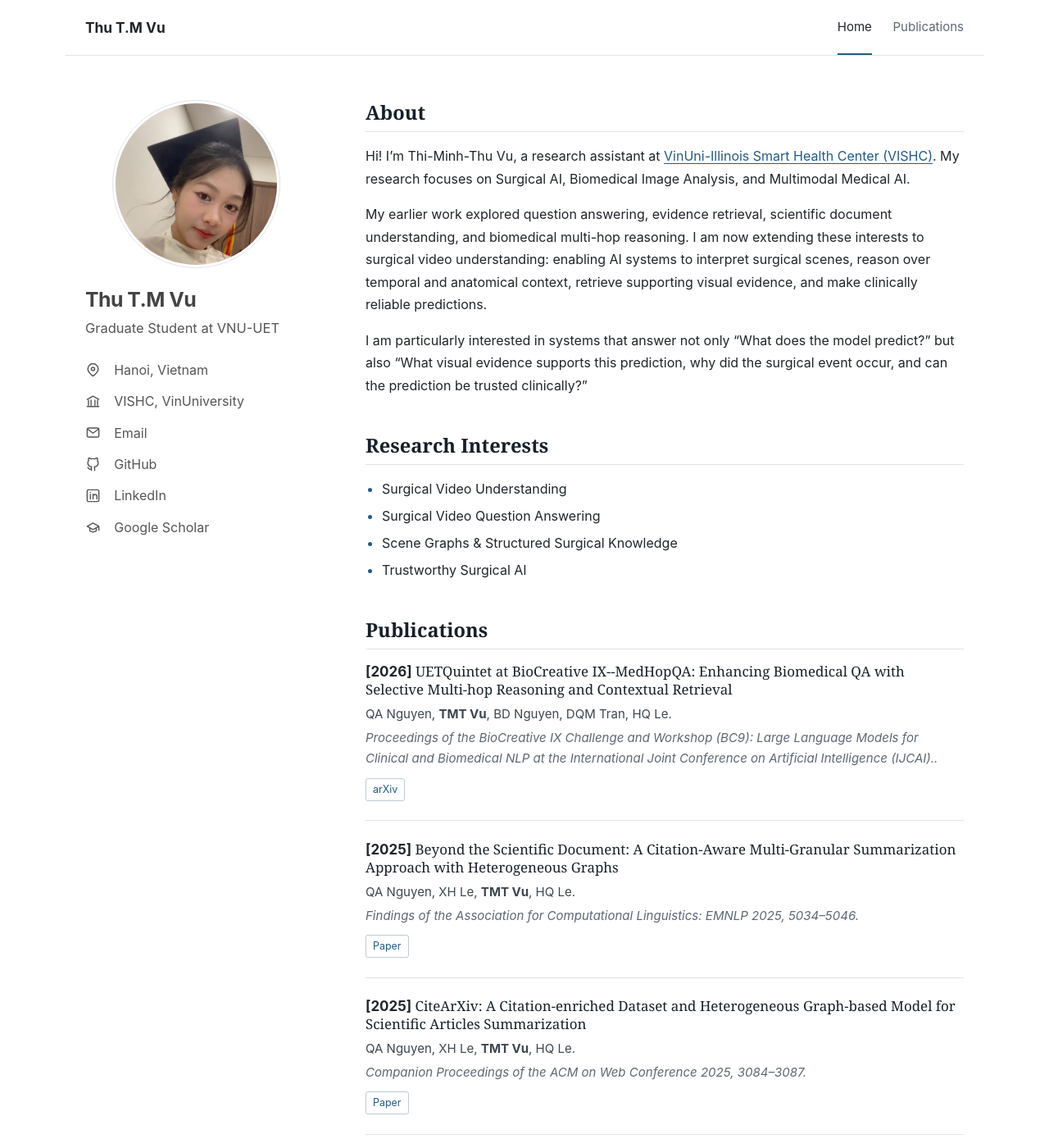
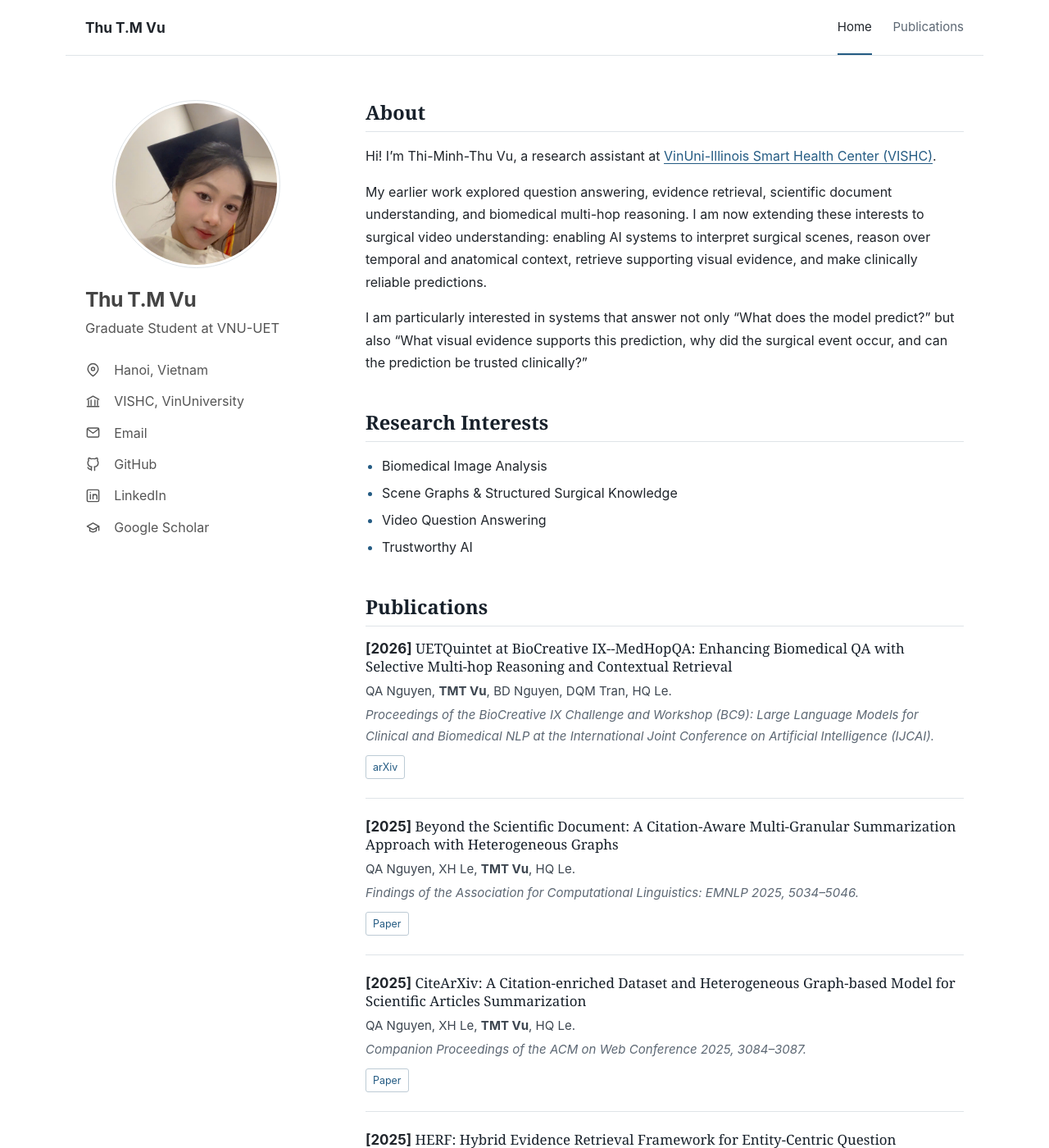
Before and after one commit to ThiMinhThuVu/ThiMinhThuVu.github.io, a Jekyll site: the page built from index.md, in a window 1280 px wide and 1400 px high. Shown: the whole window at 82% size. Built offline with Jekyll 4.4.1, drawn with Linux system fonts in a browser that asks for light colours.

Commit message:
Update About research interests and publication venue

```diff
--- a/_data/publications.yml
+++ b/_data/publications.yml
@@ -2,7 +2,7 @@
   title: "UETQuintet at BioCreative IX--MedHopQA: Enhancing Biomedical QA with Selective Multi-hop Reasoning and Contextual Retrieval"
   authors_before: "QA Nguyen, "
   authors_after: ", BD Nguyen, DQM Tran, HQ Le"
-  venue: "Proceedings of the BioCreative IX Challenge and Workshop (BC9): Large Language Models for Clinical and Biomedical NLP at the International Joint Conference on Artificial Intelligence (IJCAI)."
+  venue: "Proceedings of the BioCreative IX Challenge and Workshop (BC9): Large Language Models for Clinical and Biomedical NLP at the International Joint Conference on Artificial Intelligence (IJCAI)"
   arxiv: "https://arxiv.org/abs/2601.06974"
   paper: ""
   code: ""
--- a/index.md
+++ b/index.md
@@ -6,7 +6,7 @@ permalink: /
 
 ## About
 
-Hi! I’m Thi-Minh-Thu Vu, a research assistant at [VinUni-Illinois Smart Health Center (VISHC)](https://smarthealth.vinuni.edu.vn/). My research focuses on Surgical AI, Biomedical Image Analysis, and Multimodal Medical AI.
+Hi! I’m Thi-Minh-Thu Vu, a research assistant at [VinUni-Illinois Smart Health Center (VISHC)](https://smarthealth.vinuni.edu.vn/).
 
 My earlier work explored question answering, evidence retrieval, scientific document understanding, and biomedical multi-hop reasoning. I am now extending these interests to surgical video understanding: enabling AI systems to interpret surgical scenes, reason over temporal and anatomical context, retrieve supporting visual evidence, and make clinically reliable predictions.
 
@@ -15,10 +15,10 @@ I am particularly interested in systems that answer not only “What does the mo
 ## Research Interests
 
 <ul class="interest-grid">
-  <li>Surgical Video Understanding</li>
-  <li>Surgical Video Question Answering</li>
+  <li>Biomedical Image Analysis</li>
   <li>Scene Graphs &amp; Structured Surgical Knowledge</li>
-  <li>Trustworthy Surgical AI</li>
+  <li>Video Question Answering</li>
+  <li>Trustworthy AI</li>
 </ul>
 
 ## Publications
```
